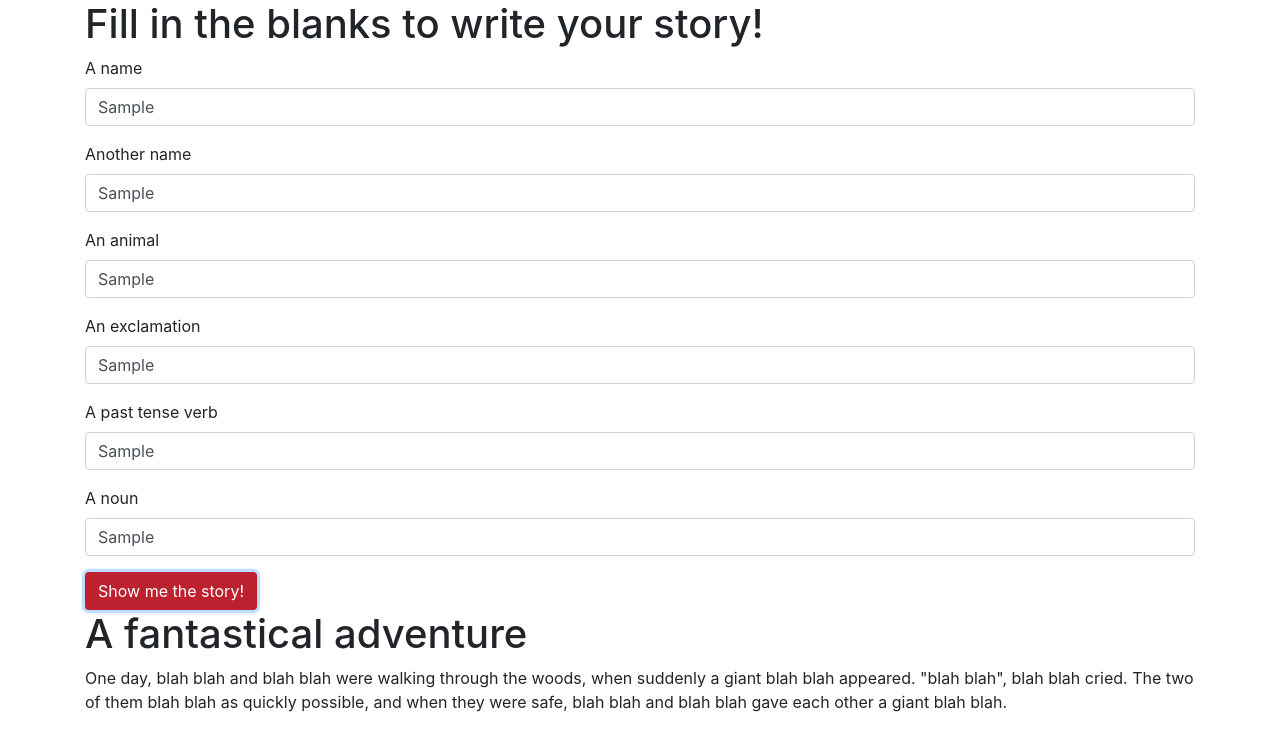
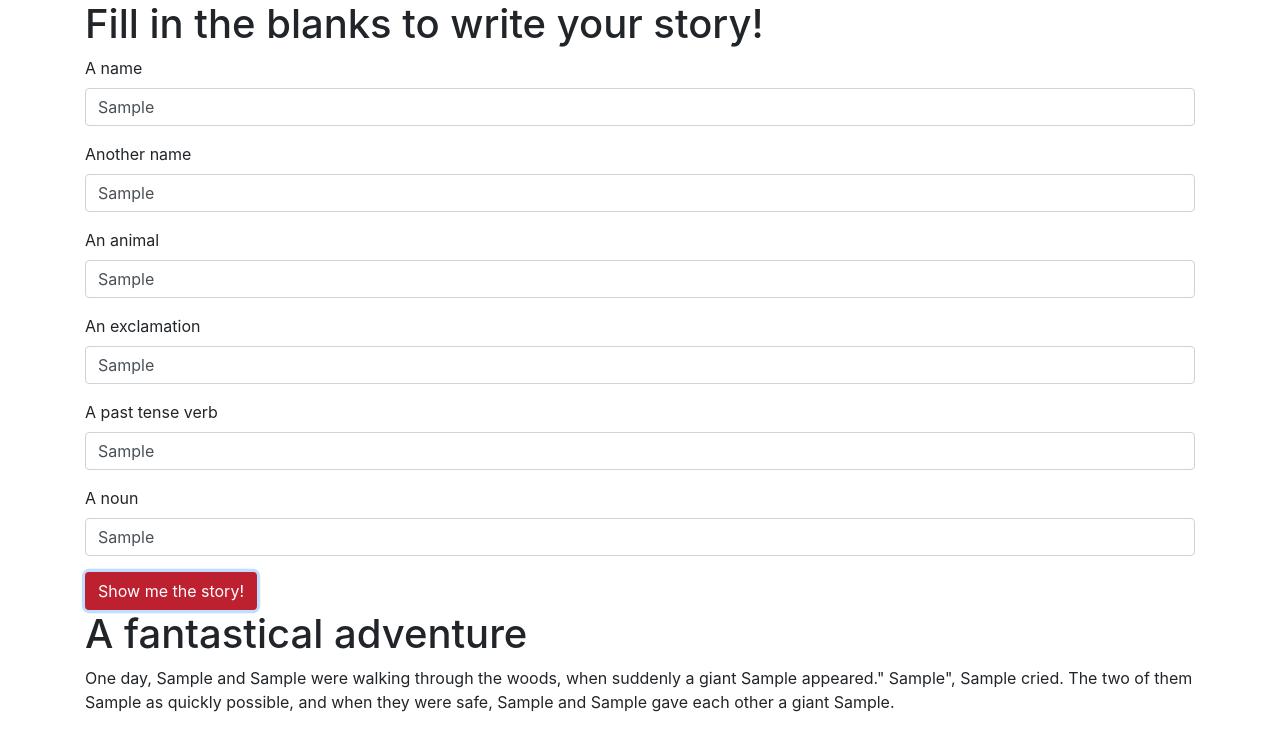
Before and after one commit to Michael-Mbaya/mad-Libs, a plain HTML site: page index.html in a window 1280 px wide. Both pictures are taken after typing "Sample", "Sample", "Sample", "Sample", "Sample", "Sample" into the empty fields and a click on the button "Show me the story!". Drawn offline with Linux system fonts and the light colour scheme.

Commit message:
append inputs elswhere

```diff
--- a/js/script.js
+++ b/js/script.js
@@ -1,14 +1,39 @@
+// $(document).ready(function() {
+//     $("#blanks form").submit(function() {
+//         $(".person1").append("blah blah");
+//         $(".person2").append("blah blah");
+//         $(".animal").append("blah blah");
+//         $(".exclamation").append("blah blah");
+//         $(".verb").append("blah blah");
+//         $(".noun").append("blah blah");
+
+//         $("#story").show();
+
+//         event.preventDefault();
+//     });
+// });
+
+        //updated code above to the one below
+        //append() the inputs in the span classes of the story
+
 $(document).ready(function() {
-    $("#blanks form").submit(function() {
-        $(".person1").append("blah blah");
-        $(".person2").append("blah blah");
-        $(".animal").append("blah blah");
-        $(".exclamation").append("blah blah");
-        $(".verb").append("blah blah");
-        $(".noun").append("blah blah");
+  $("#blanks form").submit(function(event) {
+    var person1Input = $("input#person1").val();
+    var person2Input = $("input#person2").val();
+    var animalInput = $("input#animal").val();
+    var exclamationInput = $("input#exclamation").val();
+    var verbInput = $("input#verb").val();
+    var nounInput = $("input#noun").val();
+        //below the values of vars above(form-inputs) appended below
+      $(".person1").append(person1Input);
+      $(".person2").append(person2Input);
+      $(".animal").append(animalInput);
+      $(".exclamation").append(exclamationInput);
+      $(".verb").append(verbInput);
+      $(".noun").append(nounInput);
 
-        $("#story").show();
+      $("#story").show();
 
-        event.preventDefault();
-    });
+      event.preventDefault();   //prevent whole page refresh on submit
+            });
 });
```
Also changed, not shown: index.html (+10 -1 lines).
